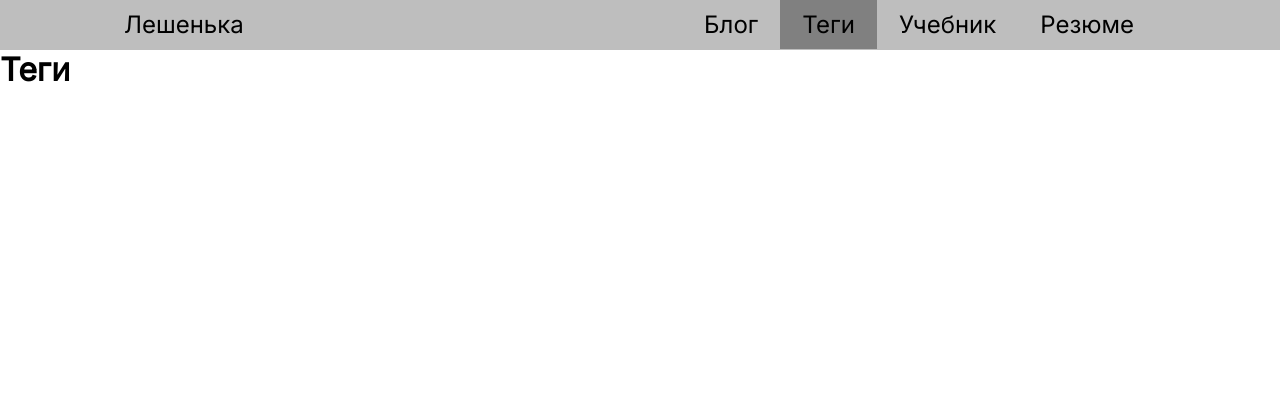
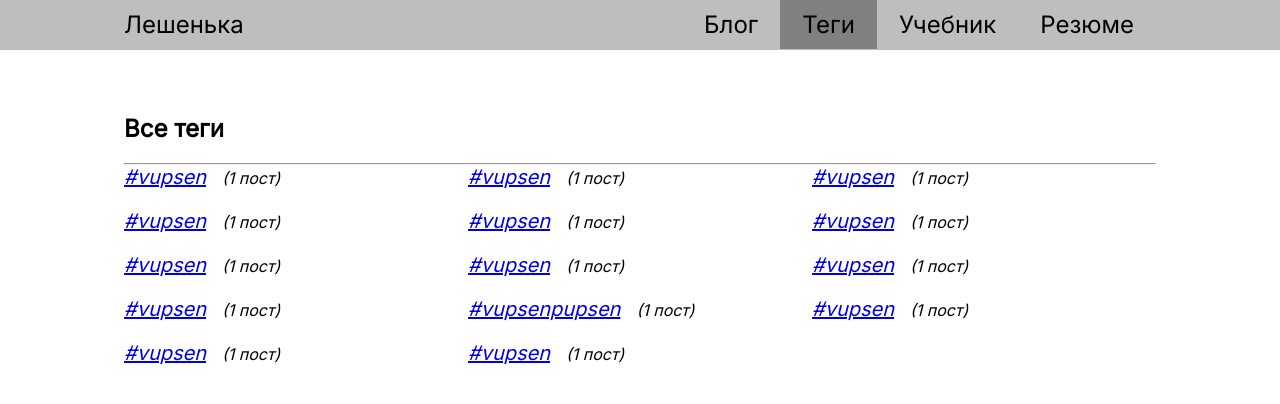
Before and after one commit to lesha-co/bloje-moi, a plain HTML site: page tags.html in a window 1280 px wide. Drawn offline with Linux system fonts and the light colour scheme.

Commit message:
Здесь есть фигня на странице тегов

```diff
--- /dev/null
+++ b/header.css
@@ -0,0 +1,65 @@
+/*Header*/
+.header {
+    display: flex;
+    justify-content: space-between;
+  }
+
+
+header {
+    background-color: #BEBEBE;
+    width: 100%;
+    height: 50px;
+    position: sticky;
+    top: 0px;
+  }
+
+.logo {
+    font-size: 24px;
+    line-height: 50px;
+    color: black;
+    text-decoration: none;
+  }
+
+.header__menu-list {
+    display: flex;
+    gap: 0px;
+  }
+
+.header__menu-item {
+    list-style: none;
+    display: inline-block;
+  }
+
+  /*Переделать*/
+.header__menu-link {
+    line-height: 50px;
+    padding: 10px 22px;
+    font-size: 24px;
+  }
+
+.header__menu-item a:link {
+    color: black;
+    text-decoration: none;
+    background-color: #BEBEBE;
+  }
+
+.header__menu-item a.header__menu-link {
+    &.current {
+        background-color: grey;
+    }
+    color: black;
+  }
+
+.header__menu-item a:hover {
+    background-color: grey;
+    color: black;
+  }
+
+.header__menu-item a:focus {
+    background-color: grey;
+    color: black;
+  }
+
+.header__menu-item a:active {
+    color: black;
+  }
--- a/styles.css
+++ b/styles.css
@@ -8,11 +8,6 @@ html {
     padding: 0;
   }
 
-  /*Header*/
-.header {
-    display: flex;
-    justify-content: space-between;
-  }
 
 .content {
     width: 1032px;
@@ -22,66 +17,6 @@ html {
 .content-article {
     width: 768px;
   }
-
-header {
-    background-color: #BEBEBE;
-    width: 100%;
-    height: 50px;
-    position: sticky;
-    top: 0px;
-  }
-
-.logo {
-    font-size: 24px;
-    line-height: 50px;
-    color: black;
-    text-decoration: none;
-  }
-
-.header__menu-list {
-    display: flex;
-    gap: 0px;
-  }
-
-.header__menu-item {
-    list-style: none;
-    display: inline-block;
-  }
-
-  /*Переделать*/
-.header__menu-link {
-    line-height: 50px;
-    padding: 10px 22px;
-    font-size: 24px;
-  }
-
-.header__menu-item a:link {
-    color: black;
-    text-decoration: none;
-    background-color: #BEBEBE;
-  }
-
-.header__menu-item a.header__menu-link {
-    &.current {
-        background-color: grey;
-    }
-    color: black;
-  }
-
-.header__menu-item a:hover {
-    background-color: grey;
-    color: black;
-  }
-
-.header__menu-item a:focus {
-    background-color: grey;
-    color: black;
-  }
-
-.header__menu-item a:active {
-    color: black;
-  }
-  /*-------*/
 
 .welcome {
     max-width: 592px;
@@ -264,3 +199,40 @@ aside {
 .aside__min-text {
     font-size: 24px;
   }
+
+
+
+  /*Теги*/
+.headline-tags {
+    width: 100%;
+    margin-top: 64px;
+}
+
+.headline-tags__text {
+    font-size: 24px;
+    font-weight: 600;
+    margin-bottom: 20px;
+  }
+
+  .wrap-tags {
+    display: flex;
+    flex-direction: column;
+  }
+
+  .tags-list {
+    font-size: 20px;
+    font-style: italic;
+    display: grid;
+    grid-template-columns: 1fr 1fr 1fr;
+    gap: 20px 0px;
+  }
+
+  .tags-item {
+    display:flex;
+    gap: 16px;
+    align-items: baseline;
+  }
+
+  .tags-posts {
+    font-size: 16px;
+  }
--- a/tags.html
+++ b/tags.html
@@ -4,6 +4,7 @@
     <meta charset="UTF-8" />
     <meta name="viewport" content="width=device-width, initial-scale=1.0" />
     <link rel="stylesheet" href="styles.css">
+    <link rel="stylesheet" href="header.css">
     <link rel="preconnect" href="https://fonts.googleapis.com">
     <link rel="preconnect" href="https://fonts.gstatic.com" crossorigin>
     <link href="https://fonts.googleapis.com/css2?family=Inter&display=swap" rel="stylesheet">
@@ -33,5 +34,86 @@
         </div>
       </header>
 
-      <h1>Теги</h1>
+      <div class="content">
+            <div class="wrap-tags">
+                <div class="headline-tags">
+                    <h1 class="headline-tags__text">Все теги</h1>
+                    <hr>
+                </div>
+
+                <div class="tags-list">
+                    <div class="tags-item">
+                        <a href="#" class="tags-link">#vupsen</a>
+                        <span class="tags-posts">(1 пост)</span>
+                    </div>
+
+                    <div class="tags-item">
+                        <a href="#" class="tags-link">#vupsen</a>
+                        <span class="tags-posts">(1 пост)</span>
+                    </div>
+
+                    <div class="tags-item">
+                        <a href="#" class="tags-link">#vupsen</a>
+                        <span class="tags-posts">(1 пост)</span>
+                    </div>
+
+                    <div class="tags-item">
+                        <a href="#" class="tags-link">#vupsen</a>
+                        <span class="tags-posts">(1 пост)</span>
+                    </div>
+
+                    <div class="tags-item">
+                        <a href="#" class="tags-link">#vupsen</a>
+                        <span class="tags-posts">(1 пост)</span>
+                    </div>
+
+                    <div class="tags-item">
+                        <a href="#" class="tags-link">#vupsen</a>
+                        <span class="tags-posts">(1 пост)</span>
+                    </div>
+
+                    <div class="tags-item">
+                        <a href="#" class="tags-link">#vupsen</a>
+                        <span class="tags-posts">(1 пост)</span>
+                    </div>
+
+                    <div class="tags-item">
+                        <a href="#" class="tags-link">#vupsen</a>
+                        <span class="tags-posts">(1 пост)</span>
+                    </div>
+
+                    <div class="tags-item">
+                        <a href="#" class="tags-link">#vupsen</a>
+                        <span class="tags-posts">(1 пост)</span>
+                    </div>
+
+                    <div class="tags-item">
+                        <a href="#" class="tags-link">#vupsen</a>
+                        <span class="tags-posts">(1 пост)</span>
+                    </div>
+
+                    <div class="tags-item">
+                        <a href="#" class="tags-link">#vupsenpupsen</a>
+                        <span class="tags-posts">(1 пост)</span>
+                    </div>
+
+                    <div class="tags-item">
+                        <a href="#" class="tags-link">#vupsen</a>
+                        <span class="tags-posts">(1 пост)</span>
+                    </div>
+
+                    <div class="tags-item">
+                        <a href="#" class="tags-link">#vupsen</a>
+                        <span class="tags-posts">(1 пост)</span>
+                    </div>
+
+                    <div class="tags-item">
+                        <a href="#" class="tags-link">#vupsen</a>
+                        <span class="tags-posts">(1 пост)</span>
+                    </div>
+
+                </div>
+            </div>
+        </div>
+
   </body>
```
Also changed, not shown: cv.html (+1 -0 lines), index.html (+1 -0 lines), page2.html (+1 -0 lines).
